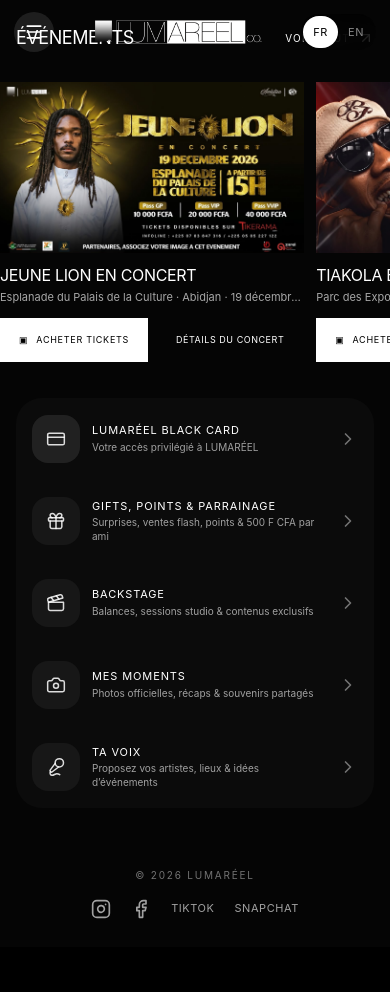
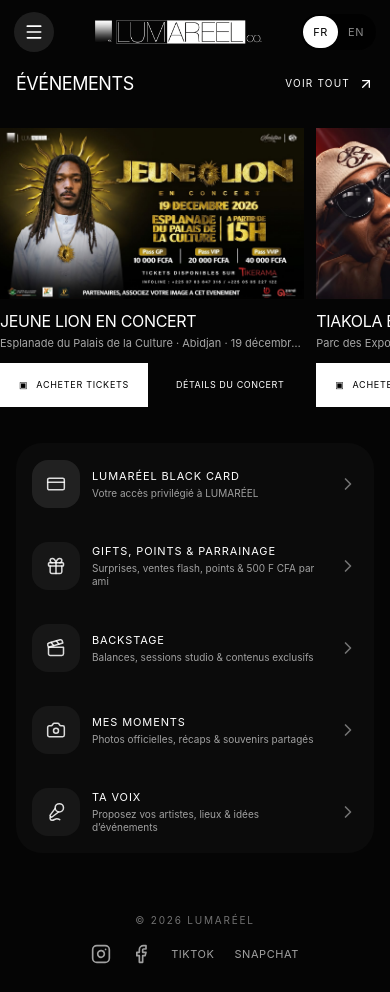
Before and after one commit to bienaodylan/LUMAREEL-, a React (Vite) app: page / in a window 390 px wide. Before the commit the page ends 947 px from the top, so only its background shows below. Built offline with nearby package versions, Linux system fonts and the light colour scheme; no server answers.

Commit message:
Place upcoming events directly below mobile header

```diff
--- a/src/components/HomeFeed.tsx
+++ b/src/components/HomeFeed.tsx
@@ -93,7 +93,7 @@ export const HomeFeed: React.FC = () => {
 
   return (
     <div className="home-editorial w-full min-h-screen max-w-full overflow-x-clip bg-[#050505] pb-0 text-white">
-      <section id="home-upcoming-events" className="home-events w-full pt-5 sm:pt-7">
+      <section id="home-upcoming-events" className="home-events w-full pt-[calc(4.1rem+env(safe-area-inset-top,0px))] sm:pt-7">
         <div className="mb-3 flex items-center justify-between border-b border-white/15 px-4 pb-2.5 sm:px-7 lg:px-10">
           <h2 className="text-lg font-agrandir-extrabold uppercase tracking-[-0.025em] sm:text-2xl">ÉVÉNEMENTS</h2>
           <button type="button" onClick={handleViewAll} className="inline-flex min-h-9 items-center gap-2 text-[10px] font-agrandir-extrabold uppercase tracking-[0.12em] text-white transition-opacity hover:opacity-65">
```
